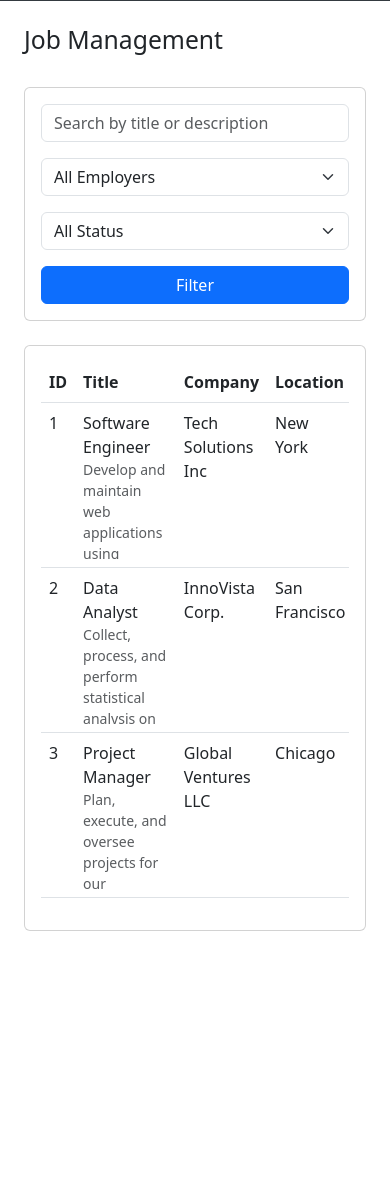
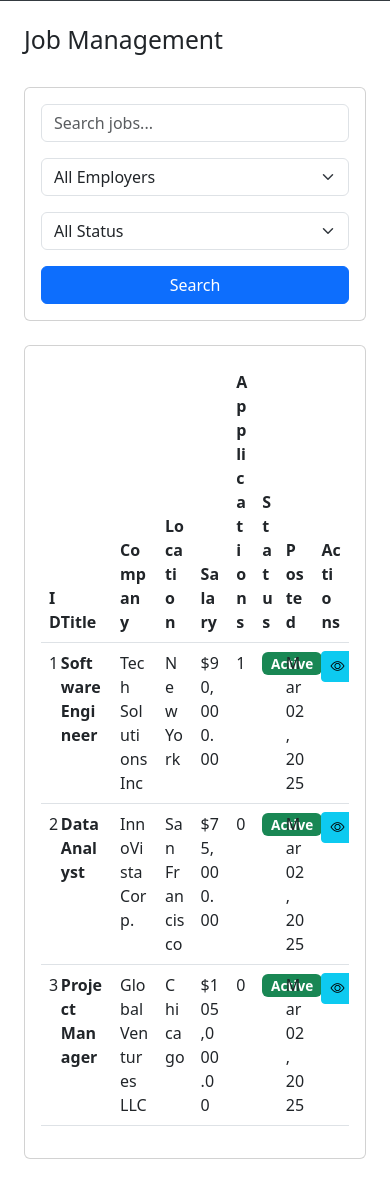
Before and after one commit to ProjectsUniversity/COSC360, a PHP site: page /admin/jobs.php in a window 390 px wide. Shown: the part 843-2026 px from the top of the page. Before the commit the page ends 1774 px from the top, so only its background shows below. Run offline with PHP 8.4, Linux system fonts and the light colour scheme; a user stored in the database is signed in; data comes from the database, SQL or seed files in the repository; tables that the repository leaves empty hold one stand-in row (values such as "Sample post"); some libraries are stand-ins or nearby versions.

Commit message:
Enhance table layout for employers, jobs, and users pages with fixed column widths and improved responsiveness

```diff
--- a/HTML, CSS, JS/PHP/admin/jobs.php
+++ b/HTML, CSS, JS/PHP/admin/jobs.php
@@ -3,70 +3,64 @@ require_once '../config.php';
 require_once 'auth.php';
 requireAdmin();
 
-if ($_SERVER['REQUEST_METHOD'] === 'POST') {
-    $action = $_POST['action'] ?? '';
-    $job_id = $_POST['job_id'] ?? '';
+// Handle job actions (delete, toggle status)
+function handleJobAction($pdo, $action, $jobId) {
+    if ($action === 'delete') {
+        try {
+            $pdo->beginTransaction();
 
-    switch ($action) {
-        case 'delete':
-            if ($job_id) {
-                $pdo->beginTransaction();
-                try {
-                    // First delete associated saved jobs
-                    $stmt = $pdo->prepare("DELETE FROM saved_jobs WHERE job_id = ?");
-                    $stmt->execute([$job_id]);
-
-                    // Then delete associated applications
-                    $stmt = $pdo->prepare("DELETE FROM applications WHERE job_id = ?");
-                    $stmt->execute([$job_id]);
-
-                    // Finally delete the job
-                    $stmt = $pdo->prepare("DELETE FROM jobs WHERE job_id = ?");
-                    $stmt->execute([$job_id]);
+            // Delete in order: saved_jobs -> applications -> jobs
+            $tables = ['saved_jobs', 'applications', 'jobs'];
+            foreach ($tables as $table) {
+                $stmt = $pdo->prepare("DELETE FROM $table WHERE job_id = ?");
+                $stmt->execute([$jobId]);
+            }
 
             $pdo->commit();
-                    logAdminAction('delete_job', "Deleted job ID: $job_id");
+            logAdminAction('delete_job', "Deleted job ID: $jobId");
         } catch (PDOException $e) {
             $pdo->rollBack();
             throw $e;
         }
+    } elseif ($action === 'toggle_status') {
+        $stmt = $pdo->prepare("UPDATE jobs SET status = CASE WHEN status = 'active' THEN 'inactive' ELSE 'active' END WHERE job_id = ?");
+        $stmt->execute([$jobId]);
+        logAdminAction('toggle_job_status', "Toggled status for job ID: $jobId");
     }
-            break;
-        case 'toggle_status':
-            if ($job_id) {
-                $stmt = $pdo->prepare("UPDATE jobs SET status = CASE WHEN status = 'active' THEN 'inactive' ELSE 'active' END WHERE job_id = ?");
-                $stmt->execute([$job_id]);
-                logAdminAction('toggle_job_status', "Toggled status for job ID: $job_id");
 }
-            break;
+
+// Process POST actions
+if ($_SERVER['REQUEST_METHOD'] === 'POST') {
+    $action = $_POST['action'] ?? '';
+    $jobId = $_POST['job_id'] ?? '';
+
+    if ($jobId && in_array($action, ['delete', 'toggle_status'])) {
+        handleJobAction($pdo, $action, $jobId);
     }
     header('Location: jobs.php');
     exit();
 }
 
-// Build query with filters
+// Build search query
+function buildJobQuery($filters) {
     $where = [];
     $params = [];
-$types = '';
 
-if (isset($_GET['search']) && !empty($_GET['search'])) {
+    if (!empty($filters['search'])) {
         $where[] = "(j.title LIKE ? OR j.description LIKE ?)";
-    $search = "%{$_GET['search']}%";
+        $search = "%{$filters['search']}%";
         $params[] = $search;
         $params[] = $search;
-    $types .= 'ss';
     }
 
-if (isset($_GET['status']) && !empty($_GET['status'])) {
+    if (!empty($filters['status'])) {
         $where[] = "j.status = ?";
-    $params[] = $_GET['status'];
-    $types .= 's';
+        $params[] = $filters['status'];
     }
 
-if (isset($_GET['employer_id']) && !empty($_GET['employer_id'])) {
+    if (!empty($filters['employer_id'])) {
         $where[] = "j.employer_id = ?";
-    $params[] = $_GET['employer_id'];
-    $types .= 'i';
+        $params[] = $filters['employer_id'];
     }
 
     $query = "SELECT j.*, e.company_name,
@@ -80,11 +74,22 @@ if (!empty($where)) {
 
     $query .= " ORDER BY j.created_at DESC";
 
-$stmt = $pdo->prepare($query);
-$stmt->execute($params);
+    return ['query' => $query, 'params' => $params];
+}
+
+// Get filtered jobs
+$filters = [
+    'search' => $_GET['search'] ?? '',
+    'status' => $_GET['status'] ?? '',
+    'employer_id' => $_GET['employer_id'] ?? ''
+];
+
+$query = buildJobQuery($filters);
+$stmt = $pdo->prepare($query['query']);
+$stmt->execute($query['params']);
 $jobs = $stmt->fetchAll(PDO::FETCH_ASSOC);
 
-// Fetch employers for filter
+// Get employers for filter dropdown
 $employers = $pdo->query("SELECT employer_id, company_name FROM employers ORDER BY company_name")->fetchAll(PDO::FETCH_ASSOC);
 ?>
 <!DOCTYPE html>
@@ -96,27 +101,29 @@ $employers = $pdo->query("SELECT employer_id, company_name FROM employers ORDER
     <link href="https://cdn.jsdelivr.net/npm/bootstrap@5.3.0/dist/css/bootstrap.min.css" rel="stylesheet">
     <link href="https://cdn.jsdelivr.net/npm/bootstrap-icons@1.7.2/font/bootstrap-icons.css" rel="stylesheet">
     <style>
-        .sidebar {
-            min-height: 100vh;
-            background: #343a40;
-            color: white;
-        }
-        .sidebar .nav-link {
-            color: rgba(255,255,255,.75);
-        }
-        .sidebar .nav-link:hover {
-            color: white;
-        }
-        .sidebar .nav-link.active {
-            color: white;
-            background: rgba(255,255,255,.1);
-        }
-        .job-description {
-            max-height: 100px;
-            overflow: hidden;
-            text-overflow: ellipsis;
-            display: -webkit-box;
-            -webkit-box-orient: vertical;
+        .sidebar { min-height: 100vh; background: #343a40; color: white; }
+        .sidebar .nav-link { color: rgba(255,255,255,.75); }
+        .sidebar .nav-link:hover { color: white; }
+        .sidebar .nav-link.active { color: white; background: rgba(255,255,255,.1); }
+        .job-description { max-height: 100px; overflow: hidden; text-overflow: ellipsis; }
+        .actions-group { display: flex; gap: 0.25rem; }
+        .badge { font-size: 0.85em; }
+
+        /* Table column widths */
+        .col-id { width: 5%; }
+        .col-title { width: 25%; }
+        .col-company { width: 19%; }
+        .col-location { width: 15%; }
+        .col-salary { width: 15%; }
+        .col-apps { width: 11%; }
+        .col-status { width: 10%; }
+        .col-date { width: 15%; }
+        .col-actions { width: 15%; }
+
+        /* Ensure table takes full width */
+        .table-responsive table {
+            width: 100%;
+            table-layout: fixed;
         }
     </style>
 </head>
@@ -173,22 +180,22 @@ $employers = $pdo->query("SELECT employer_id, company_name FROM employers ORDER
                     <h2>Job Management</h2>
                 </div>
 
-                <!-- Filters -->
+                <!-- Search Filters -->
                 <div class="card mb-4">
                     <div class="card-body">
                         <form method="GET" class="row g-3">
                             <div class="col-md-4">
                                 <input type="text" class="form-control" name="search"
-                                       placeholder="Search by title or description"
-                                       value="<?php echo htmlspecialchars($_GET['search'] ?? ''); ?>">
+                                       placeholder="Search jobs..."
+                                       value="<?= htmlspecialchars($filters['search']) ?>">
                             </div>
                             <div class="col-md-3">
                                 <select class="form-select" name="employer_id">
                                     <option value="">All Employers</option>
                                     <?php foreach ($employers as $employer): ?>
-                                        <option value="<?php echo $employer['employer_id']; ?>"
-                                                <?php echo ($_GET['employer_id'] ?? '') == $employer['employer_id'] ? 'selected' : ''; ?>>
-                                            <?php echo htmlspecialchars($employer['company_name']); ?>
+                                    <option value="<?= $employer['employer_id'] ?>"
+                                            <?= $filters['employer_id'] == $employer['employer_id'] ? 'selected' : '' ?>>
+                                        <?= htmlspecialchars($employer['company_name']) ?>
                                     </option>
                                     <?php endforeach; ?>
                                 </select>
@@ -196,74 +203,81 @@ $employers = $pdo->query("SELECT employer_id, company_name FROM employers ORDER
                             <div class="col-md-3">
                                 <select class="form-select" name="status">
                                     <option value="">All Status</option>
-                                    <option value="active" <?php echo ($_GET['status'] ?? '') === 'active' ? 'selected' : ''; ?>>Active</option>
-                                    <option value="inactive" <?php echo ($_GET['status'] ?? '') === 'inactive' ? 'selected' : ''; ?>>Inactive</option>
+                                    <option value="active" <?= $filters['status'] === 'active' ? 'selected' : '' ?>>Active</option>
+                                    <option value="inactive" <?= $filters['status'] === 'inactive' ? 'selected' : '' ?>>Inactive</option>
                                 </select>
                             </div>
                             <div class="col-md-2">
-                                <button type="submit" class="btn btn-primary w-100">Filter</button>
+                                <button type="submit" class="btn btn-primary w-100">Search</button>
                             </div>
                         </form>
                     </div>
                 </div>
 
-                <!-- Jobs Table -->
+                <!-- Jobs List -->
                 <div class="card">
                     <div class="card-body">
+                        <?php if (empty($jobs)): ?>
+                            <div class="text-center py-4">
+                                <p class="text-muted">No jobs found matching your criteria.</p>
+                            </div>
+                        <?php else: ?>
                             <div class="table-responsive">
                                 <table class="table table-hover">
                                     <thead>
                                         <tr>
-                                        <th>ID</th>
-                                        <th>Title</th>
-                                        <th>Company</th>
-                                        <th>Location</th>
-                                        <th>Salary</th>
-                                        <th>Applications</th>
-                                        <th>Status</th>
-                                        <th>Posted</th>
-                                        <th>Actions</th>
+                                            <th class="col-id">ID</th>
+                                            <th class="col-title">Title</th>
+                                            <th class="col-company">Company</th>
+                                            <th class="col-location">Location</th>
+                                            <th class="col-salary">Salary</th>
+                                            <th class="col-apps">Applications</th>
+                                            <th class="col-status">Status</th>
+                                            <th class="col-date">Posted</th>
+                                            <th class="col-actions">Actions</th>
                                         </tr>
                                     </thead>
                                     <tbody>
                                         <?php foreach ($jobs as $job): ?>
                                         <tr>
-                                        <td><?php echo $job['job_id']; ?></td>
+                                            <td><?= $job['job_id'] ?></td>
                                             <td>
-                                            <div class="d-flex flex-column">
-                                                <span><?php echo htmlspecialchars($job['title']); ?></span>
-                                                <small class="text-muted job-description"><?php echo htmlspecialchars($job['description']); ?></small>
+                                                <div>
+                                                    <strong><?= htmlspecialchars($job['title']) ?></strong>
                                                 </div>
                                             </td>
-                                        <td><?php echo htmlspecialchars($job['company_name']); ?></td>
-                                        <td><?php echo htmlspecialchars($job['location']); ?></td>
-                                        <td>$<?php echo number_format($job['salary'], 2); ?></td>
-                                        <td><?php echo $job['application_count']; ?></td>
+                                            <td><?= htmlspecialchars($job['company_name']) ?></td>
+                                            <td><?= htmlspecialchars($job['location']) ?></td>
+                                            <td>$<?= number_format($job['salary'], 2) ?></td>
+                                            <td><?= $job['application_count'] ?></td>
                                             <td>
-                                            <span class="badge bg-<?php echo $job['status'] === 'active' ? 'success' : 'danger'; ?>">
-                                                <?php echo ucfirst($job['status']); ?>
+                                                <span class="badge bg-<?= $job['status'] === 'active' ? 'success' : 'danger' ?>">
+                                                    <?= ucfirst($job['status']) ?>
                                                 </span>
                                             </td>
-                                        <td><?php echo date('M d, Y', strtotime($job['created_at'])); ?></td>
+                                            <td><?= date('M d, Y', strtotime($job['created_at'])) ?></td>
                                             <td>
-                                            <div class="btn-group">
+                                                <div class="actions-group">
                                                     <button type="button" class="btn btn-sm btn-info"
-                                                        onclick="viewDetails(<?php echo $job['job_id']; ?>)">
+                                                            onclick="viewJobDetails(<?= $job['job_id'] ?>)"
+                                                            title="View Details">
                                                         <i class="bi bi-eye"></i>
                                                     </button>
+
                                                     <form method="POST" class="d-inline"
-                                                      onsubmit="return confirm('Are you sure you want to toggle this job\'s status?');">
+                                                          onsubmit="return confirm('Toggle job status?');">
                                                         <input type="hidden" name="action" value="toggle_status">
-                                                    <input type="hidden" name="job_id" value="<?php echo $job['job_id']; ?>">
-                                                    <button type="submit" class="btn btn-sm btn-warning">
+                                                        <input type="hidden" name="job_id" value="<?= $job['job_id'] ?>">
+                                                        <button type="submit" class="btn btn-sm btn-warning" title="Toggle Status">
                                                             <i class="bi bi-toggle-on"></i>
                                                         </button>
                                                     </form>
+
                                                     <form method="POST" class="d-inline"
-                                                      onsubmit="return confirm('Are you sure you want to delete this job? This action cannot be undone.');">
+                                                          onsubmit="return confirm('Delete this job permanently?');">
                                                         <input type="hidden" name="action" value="delete">
-                                                    <input type="hidden" name="job_id" value="<?php echo $job['job_id']; ?>">
-                                                    <button type="submit" class="btn btn-sm btn-danger">
+                                                        <input type="hidden" name="job_id" value="<?= $job['job_id'] ?>">
+                                                        <button type="submit" class="btn btn-sm btn-danger" title="Delete Job">
                                                             <i class="bi bi-trash"></i>
                                                         </button>
                                                     </form>
@@ -274,6 +288,7 @@ $employers = $pdo->query("SELECT employer_id, company_name FROM employers ORDER
                                     </tbody>
                                 </table>
                             </div>
+                        <?php endif; ?>
                     </div>
                 </div>
             </div>
@@ -288,8 +303,12 @@ $employers = $pdo->query("SELECT employer_id, company_name FROM employers ORDER
                     <h5 class="modal-title">Job Details</h5>
                     <button type="button" class="btn-close" data-bs-dismiss="modal"></button>
                 </div>
-                <div class="modal-body">
-                    <div id="jobDetails"></div>
+                <div class="modal-body" id="jobDetails">
+                    <div class="text-center">
+                        <div class="spinner-border" role="status">
+                            <span class="visually-hidden">Loading...</span>
+                        </div>
+                    </div>
                 </div>
             </div>
         </div>
@@ -297,44 +316,75 @@ $employers = $pdo->query("SELECT employer_id, company_name FROM employers ORDER
 
     <script src="https://cdn.jsdelivr.net/npm/bootstrap@5.3.0/dist/js/bootstrap.bundle.min.js"></script>
     <script>
-        function viewDetails(jobId) {
+    function viewJobDetails(jobId) {
         const modal = new bootstrap.Modal(document.getElementById('jobModal'));
         const detailsDiv = document.getElementById('jobDetails');
 
-            // Fetch job details
+        modal.show();
+
         fetch(`get-job-details.php?job_id=${jobId}`)
             .then(response => response.json())
             .then(data => {
                 detailsDiv.innerHTML = `
-                        <div class="mt-4">
+                    <div class="job-details">
+                        <div class="mb-4">
+                            <h4>${data.title}</h4>
+                            <div class="text-muted">${data.company_name} - ${data.location}</div>
+                            <div class="mt-2">
+                                <span class="badge bg-${data.status === 'active' ? 'success' : 'danger'}">
+                                    ${data.status.charAt(0).toUpperCase() + data.status.slice(1)}
+                                </span>
+                            </div>
+                        </div>
+
+                        <div class="mb-4">
+                            <h5>Recent Applications</h5>
+                            ${data.recent_applications.length ? `
                                 <div class="table-responsive">
                                     <table class="table table-sm">
                                         <thead>
                                             <tr>
                                                 <th>Applicant</th>
+                                                <th>Status</th>
 
-                                            <th>Status</th>
                                             </tr>
                                         </thead>
                                         <tbody>
                                             ${data.recent_applications.map(app => `
                                                 <tr>
                                                     <td>${app.applicant_name}</td>
-
-                                                <td><span class="badge bg-${app.status === 'Pending' ? 'warning' : app.status === 'Shortlisted' ? 'info' : app.status === 'Hired' ? 'success' : 'danger'}">${app.status}</span></td>
+                                                    <td>
+                                                        <span class="badge bg-${getStatusColor(app.status)}">
+                                                            ${app.status}
+                                                        </span>
+                                                    </td>
                                                 </tr>
                                             `).join('')}
                                         </tbody>
                                     </table>
                                 </div>
+                            ` : '<p class="text-muted">No applications yet</p>'}
+                        </div>
                     </div>
                 `;
             })
             .catch(error => {
-                    detailsDiv.innerHTML = '<div class="alert alert-danger">Error loading job details</div>';
+                detailsDiv.innerHTML = `
+                    <div class="alert alert-danger">
+                        Failed to load job details. Please try again.
+                    </div>
+                `;
             });
+    }
 
-            modal.show();
+    function getStatusColor(status) {
+        const colors = {
+            'Pending': 'warning',
+            'Shortlisted': 'info',
+            'Hired': 'success',
+            'Rejected': 'danger'
+        };
+        return colors[status] || 'secondary';
     }
     </script>
 </body>
```
Also changed, not shown: HTML, CSS, JS/PHP/admin/employers.php (+26 -9 lines), HTML, CSS, JS/PHP/admin/users.php (+23 -8 lines). Lines whose indentation alone changed are shown as unchanged.
